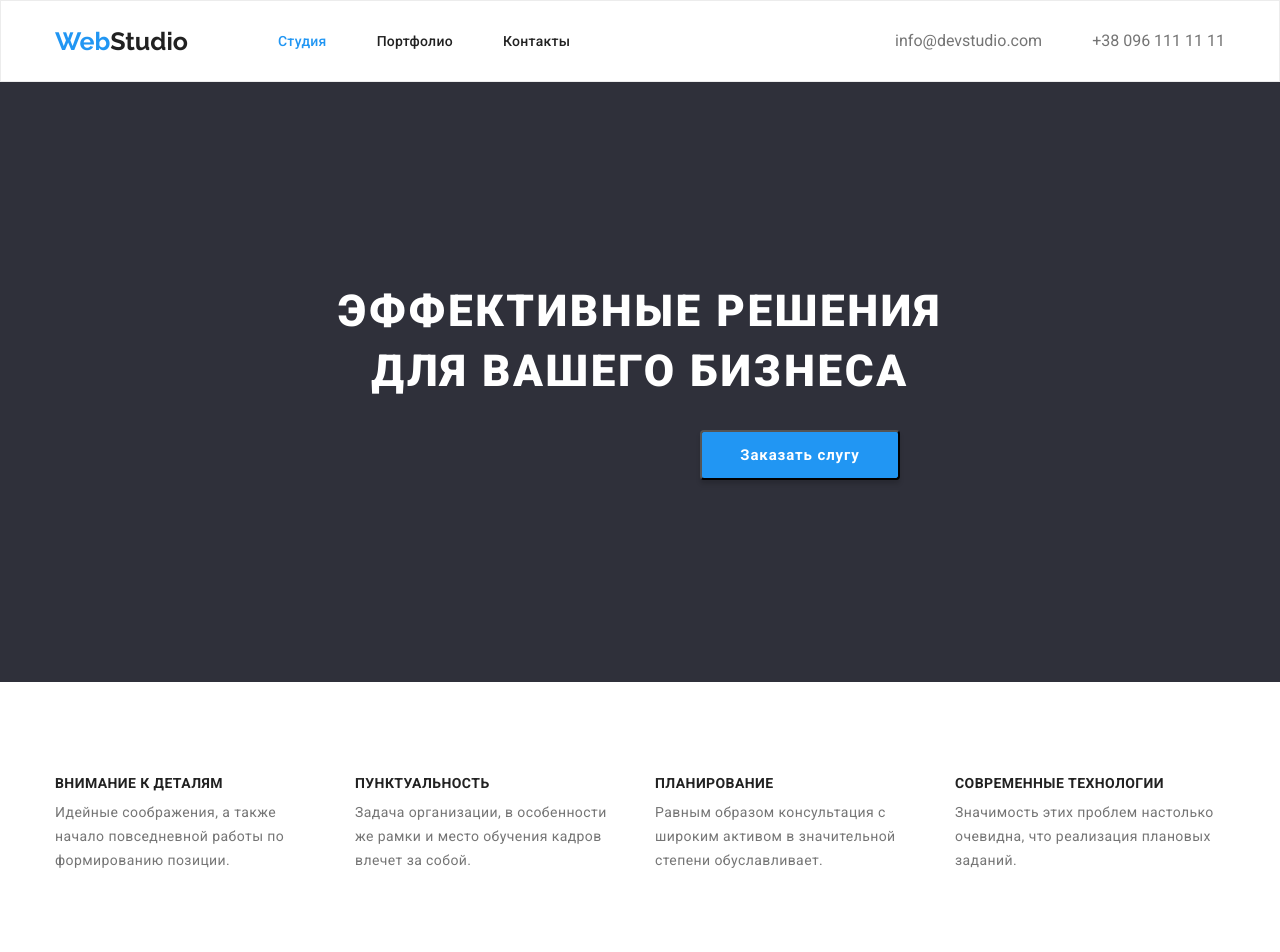
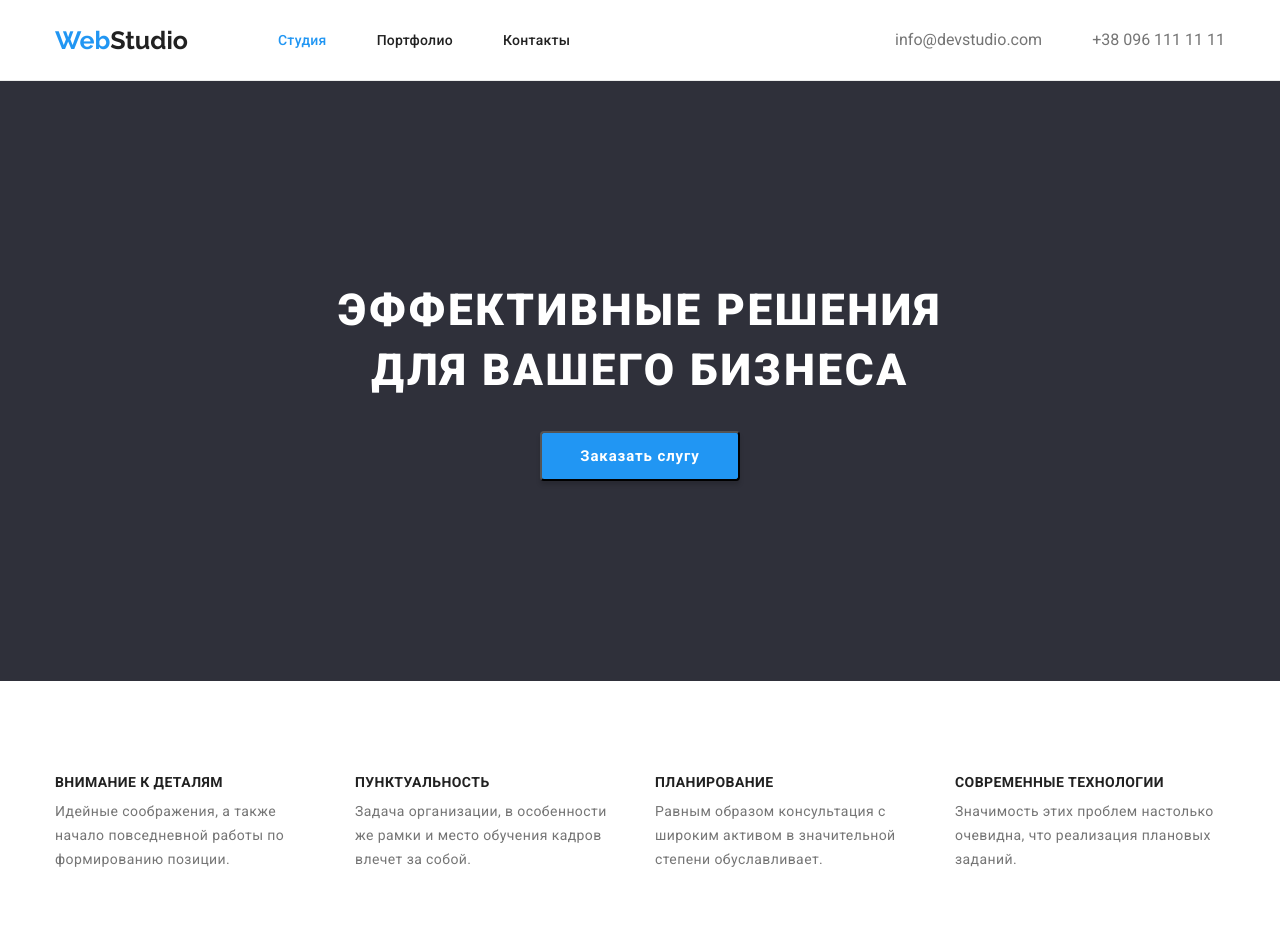
Before and after one commit to Finkons/goit-markup-hw-03, a plain HTML site: page index.html in a window 1280 px wide. Shown: the top 952 px of the page. Drawn offline with Linux system fonts and the light colour scheme.

Commit message:
добавляет класс контейнер

```diff
--- a/CSS/styles.css
+++ b/CSS/styles.css
@@ -10,7 +10,7 @@ body {
   font-family: 'roboto', sans-serif;
   position: relative;
   max-width: 1600px;
-  margin: auto;
+  margin: 0 auto;
   color: var(--primary-text-color);
 }
 
@@ -44,7 +44,6 @@ img {
   padding-right: 15px;
   margin-left: auto;
   margin-right: auto;
-  margin: 0 auto;
 }
 .visually-hidden {
   position: absolute;
@@ -62,7 +61,8 @@ img {
 
 /* ---------------------------header-nav----------------------- */
 .header {
-  border: 1px solid #ececec;
+  border-bottom: 1px solid #ececec;
+  max-width: 1600px;
 }
 
 .header-nav {
@@ -147,16 +147,17 @@ img {
   padding-right: 15px;
 }
 /* ---------------------------hero------------------------ */
-.hero {
+
+.hero-section {
   max-width: 1600px;
   height: 600px;
   background: var(--background-gray);
+}
+.hero {
   text-align: center;
   padding: 200px 0;
-  margin: 0 auto;
 }
 .hero-titel {
-  display: block;
   width: 696px;
   height: 120px;
   font-family: Roboto;
@@ -166,6 +167,7 @@ img {
   letter-spacing: 0.06em;
   text-transform: uppercase;
   margin: 0 auto;
+  margin-bottom: 30px;
 
   color: var(--primary-color-white);
 }
@@ -175,7 +177,6 @@ img {
   cursor: pointer;
 
   margin: 0 auto;
-  position: absolute;
   width: 200px;
   height: 50px;
   left: 700px;
@@ -223,8 +224,8 @@ img {
   margin: 0;
   padding-bottom: 94px;
 }
-.work-img .item + .item {
-  margin-left: 30px;
+.work-img .item:nth-child(-n + 2) {
+  margin-right: 30px;
 }
 .section-title {
   font-weight: bold;
@@ -293,7 +294,6 @@ address {
 .footer {
   max-width: 1600px;
   background: var(--background-gray);
-  padding-left: 215px;
   padding-top: 60px;
   padding-bottom: 60px;
 }
--- a/index.html
+++ b/index.html
@@ -42,15 +42,17 @@
     <!-- main content -->
     <main>
       <!-- hero -->
-      <section class="hero">
-        <div class="hero-box">
-          <h1 class="hero-titel">Эффективные решения для вашего бизнеса</h1>
-          <button type="button" class="hero-button">Заказать слугу</button>
+      <section class="hero-section">
+        <div class="container">
+          <div class="hero">
+            <h1 class="hero-titel">Эффективные решения для вашего бизнеса</h1>
+            <button type="button" class="hero-button">Заказать слугу</button>
+          </div>
         </div>
       </section>
       <!-- feature -->
-      <section class="section">
-        <div class="feature container">
+      <section class="section container">
+        <div class="feature">
           <h2 class="visually-hidden">Особенности</h2>
           <ul class="feature">
             <li class="item">
@@ -128,7 +130,7 @@
     </main>
     <!-- footer -->
     <footer class="footer">
-      <div class="footer-box">
+      <div class="footer-box container">
         <a href="./index.html" class="logo">Web<span class="logo-footer">Studio</span></a>
         <address class="footer-address">
           <ul class="address-list">
```
Also changed, not shown: portfolio.html (+2 -0 lines).
